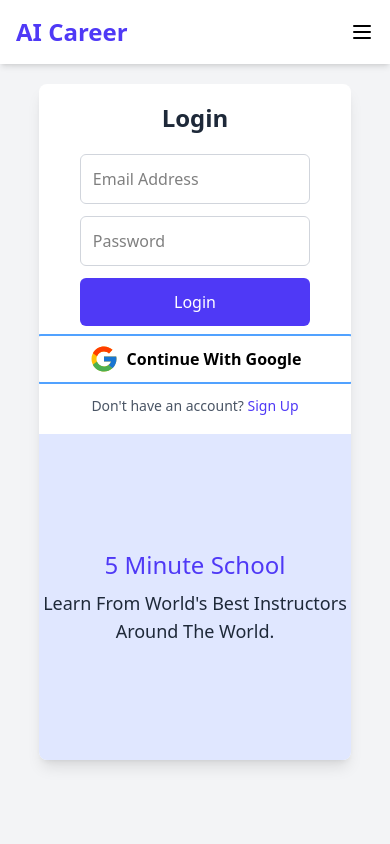
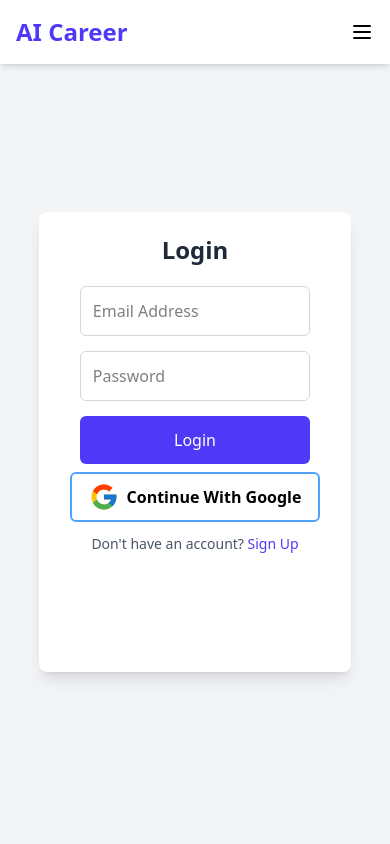
Before and after one commit to Anamika-garg/MSC_Hack_frontend, a React (Vite) app: page /login in a window 390 px wide. Shown: the top 844 px of the page. Built offline with nearby package versions, Linux system fonts and the light colour scheme.

Commit message:
resposnive

```diff
--- a/src/Components/SignUpWithGoogle.jsx
+++ b/src/Components/SignUpWithGoogle.jsx
@@ -52,7 +52,7 @@ const SignUpWithGoogle = () => {
 return (
     <>
         <ToastContainer />
-        <button className='border-blue-400 border-2 font-semibold flex items-center justify-center text-black px-4 py-2 rounded-md  transition-all w-[320px]' onClick={googleSignInHandler}>
+        <button className='border-blue-400 border-2 font-semibold flex items-center justify-center text-black px-4 py-2 rounded-md  transition-all w-[250px]' onClick={googleSignInHandler}>
             <FcGoogle className='inline h-[30px] w-[30px] mr-2 '/>
             Continue With Google
             </button>
--- a/src/Pages/Login.jsx
+++ b/src/Pages/Login.jsx
@@ -46,13 +46,13 @@ const Login = () => {
   return (
     <div className="flex justify-center items-center h-screen bg-gray-100">
       <ToastContainer/>
-      <div className="flex w-4/5 h-4/5 bg-white rounded-lg shadow-lg overflow-hidden flex-col md:flex-row">
+      <div className="flex w-4/5 min-h-[10px] bg-white rounded-lg shadow-lg gap-[10px] overflow-hidden md:flex-row flex-col mt-[40px] md:mt-0">
 
         {/* Right Panel */}
         <div className="flex-1 flex justify-center items-center p-3">
           <div className="w-4/5 max-w-sm text-center">
-            <h2 className="text-2xl text-gray-800 mb-5 font-bold">Login</h2>
-            <form className="flex flex-col gap-3">
+            <h2 className="text-2xl text-gray-800 mb-5 font-bold mt-[10px]">Login</h2>
+            <form className="flex flex-col gap-[15px]">
 
               <input
                 type="email"
@@ -94,7 +94,7 @@ const Login = () => {
           </div>
         </div>
            {/* Left Panel */}
-           <div className="flex-1 bg-indigo-100 flex justify-center items-center">
+           <div className="flex-1 bg-indigo-100 flex justify-center items-center invisible md:visible">
           <div className="text-center max-w-xs">
             <h1 className="text-2xl text-indigo-600 mb-2">5 Minute School</h1>
             <p className="text-lg text-gray-800">Learn From World's Best Instructors Around The World.</p>
--- a/src/Pages/SignUp.jsx
+++ b/src/Pages/SignUp.jsx
@@ -57,9 +57,9 @@ const SignupPage = () => {
   return (
     <div className="flex justify-center items-center h-screen bg-gray-100">
       <ToastContainer/>
-      <div className="flex w-4/5 h-4/5 bg-white rounded-lg shadow-lg overflow-hidden md:flex-row flex-col">
+      <div className="flex w-4/5 h-4/5 bg-white rounded-lg shadow-lg overflow-hidden md:flex-row flex-col mt-[40px] md:mt-0">
         {/* Left Panel */}
-        <div className="flex-1 bg-indigo-100 flex justify-center items-center flex-col">
+        <div className="flex-1 bg-indigo-100 justify-center items-center flex-col hidden md:visible">
           <div className="img overflow-hidden">
             <img src={logo} alt="" className='h-[300px]' />
           </div>
@@ -78,7 +78,7 @@ const SignupPage = () => {
 
         {/* Right Panel */}
         <div className="flex-1 flex justify-center items-center p-3">
-          <div className="w-4/5 max-w-sm text-center">
+          <div className="md:w-4/5 w-[100%] text-center">
             <h2 className="text-2xl text-gray-800 mb-5 font-bold">Create Account</h2>
             <form className="flex flex-col gap-3">
               <input
```
